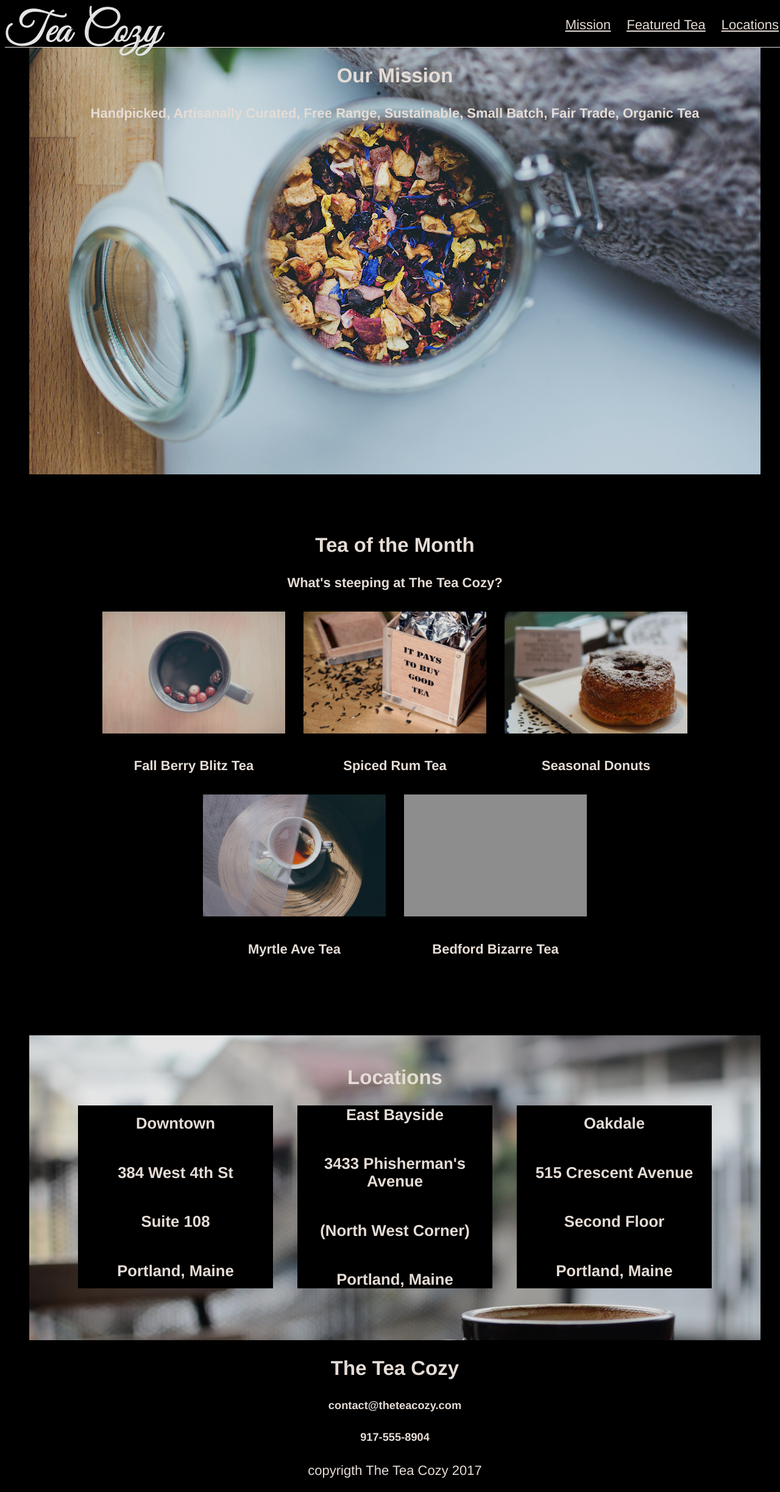
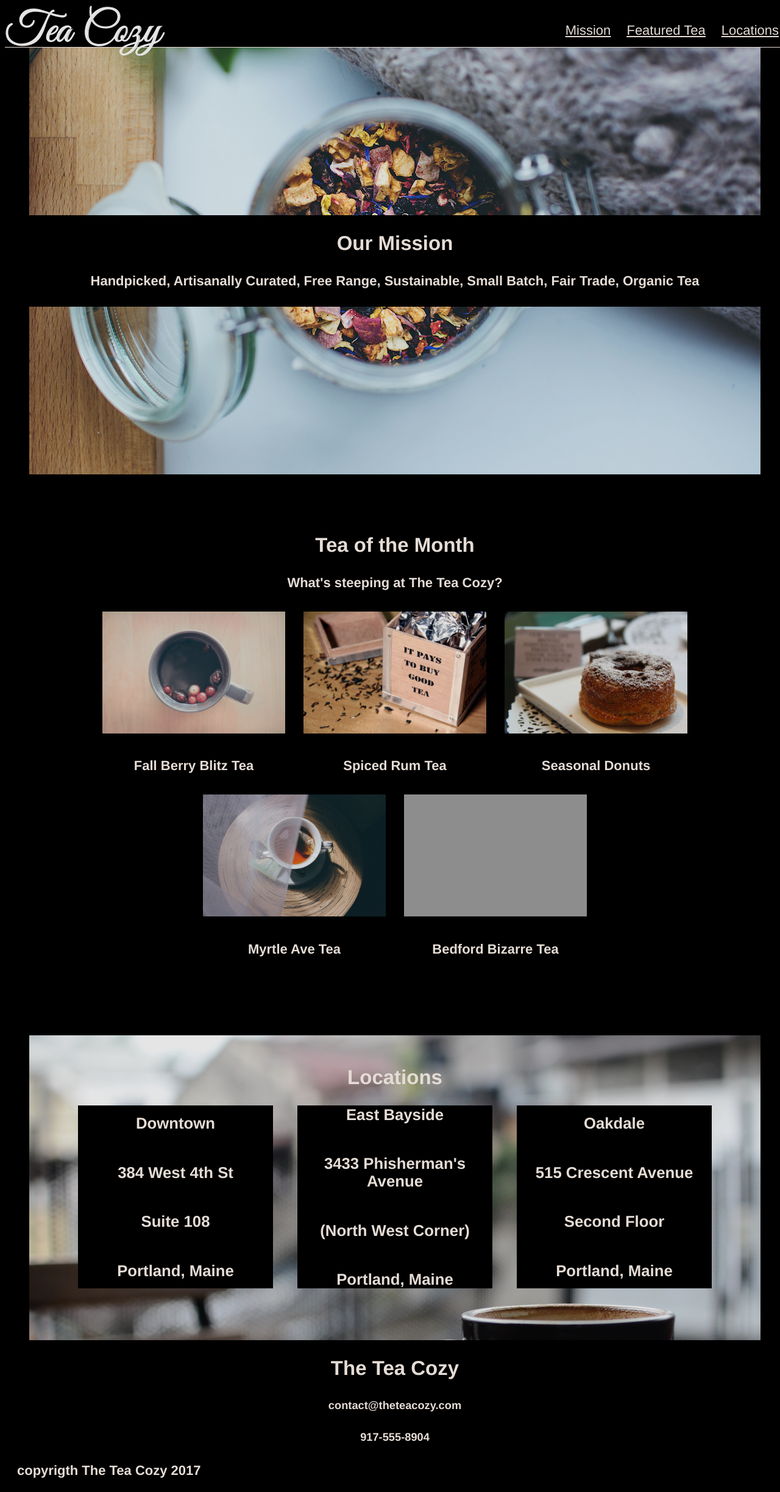
Before and after one commit to wari1986/Tea-Cozy, a plain HTML site: page index.html in a window 1280 px wide. Shown: the whole page at 61% size. Drawn offline with Linux system fonts and the light colour scheme; grey boxes are pictures that could not be loaded; files whose address does not match are found by name.

Commit message:
Added style to Our mission section for h2, h4

```diff
--- a/css/style.css
+++ b/css/style.css
@@ -11,15 +11,17 @@ body {
 
 a:link{color:inherit;}
 
-.headersection {
+#headersection {
   display:flex;
   justify-content: center;
   flex-wrap: wrap;
+  z-index: 1;
   width: 100%;
   height: 69px;
   background-color: black;
   border-bottom: 1px solid seashell;
-  position:fixed;
+  position: fixed;
+  align-items: center;
 }
 
 img .headersection {
@@ -59,15 +61,15 @@ nav span {
 .ourmissioncontent {
   display: block;
   width: 100%;
+  align-self:center;
+  background-color: black;
 }
 
 h2 {
-  display: block;
   font-weight: bold;
 }
 
 h4 {
-  display: block;
   font-weight: bold;
 }
 
@@ -113,3 +115,13 @@ padding-top: 70px;
   margin: 0px 20px;
   opacity: 1;
 }
+
+.footer {
+  height: 200px;
+  font-weight: bold;
+}
+
+.copyrigth {
+  text-align: left;
+  padding-left: 20px;
+}
--- a/index.html
+++ b/index.html
@@ -9,7 +9,7 @@
 
     <!-- Header Section -->
 
-    <header class="headersection">
+    <header id="headersection" class="flexcontainer">
       <img src="css/resources/images/img-tea-cozy-logo.png" alt="teacozylogo">
       <nav>
         <span><a href="#ourmission">Mission</a></span>
@@ -101,7 +101,7 @@
     <!-- Copyrigth section -->
 
     <div class="copyrigth">
-      <p>copyrigth The Tea Cozy 2017</p>
+      <h4>copyrigth The Tea Cozy 2017</h4>
     </div>
     </div>
   </body>
```
